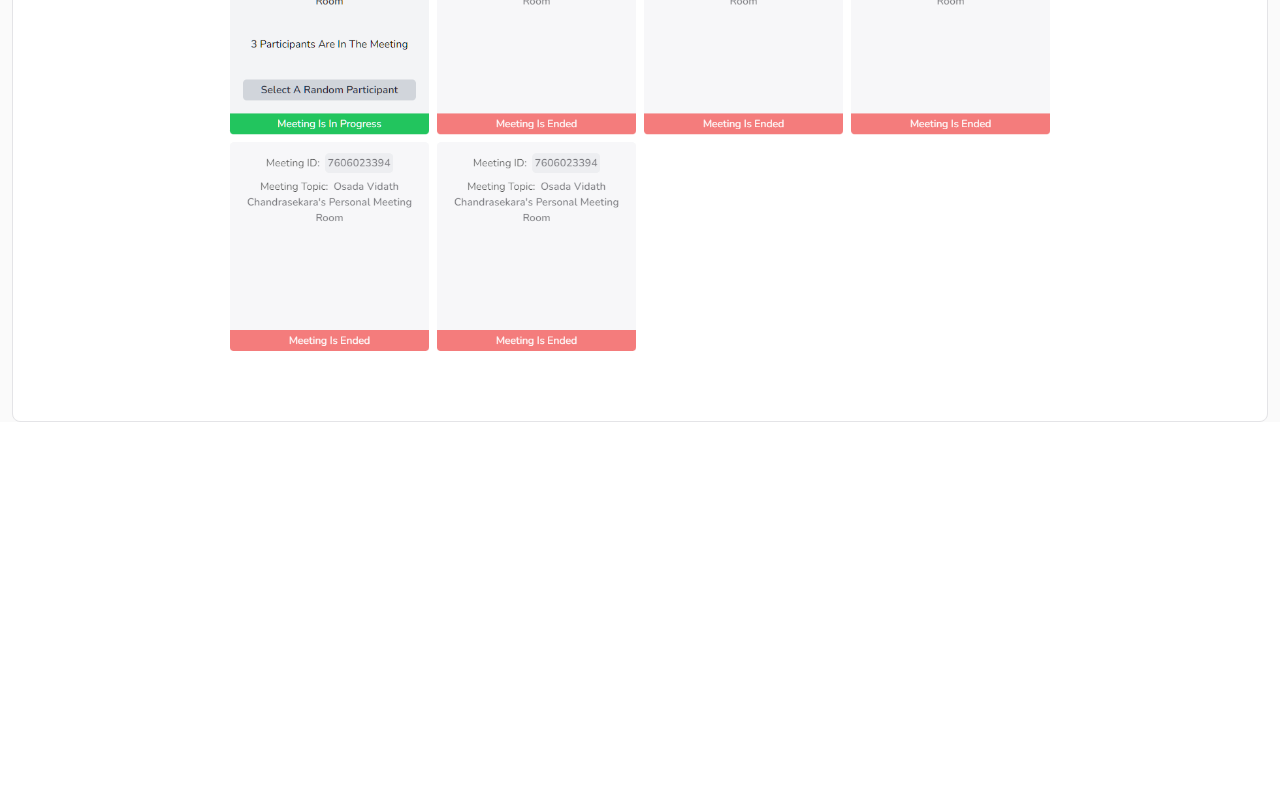
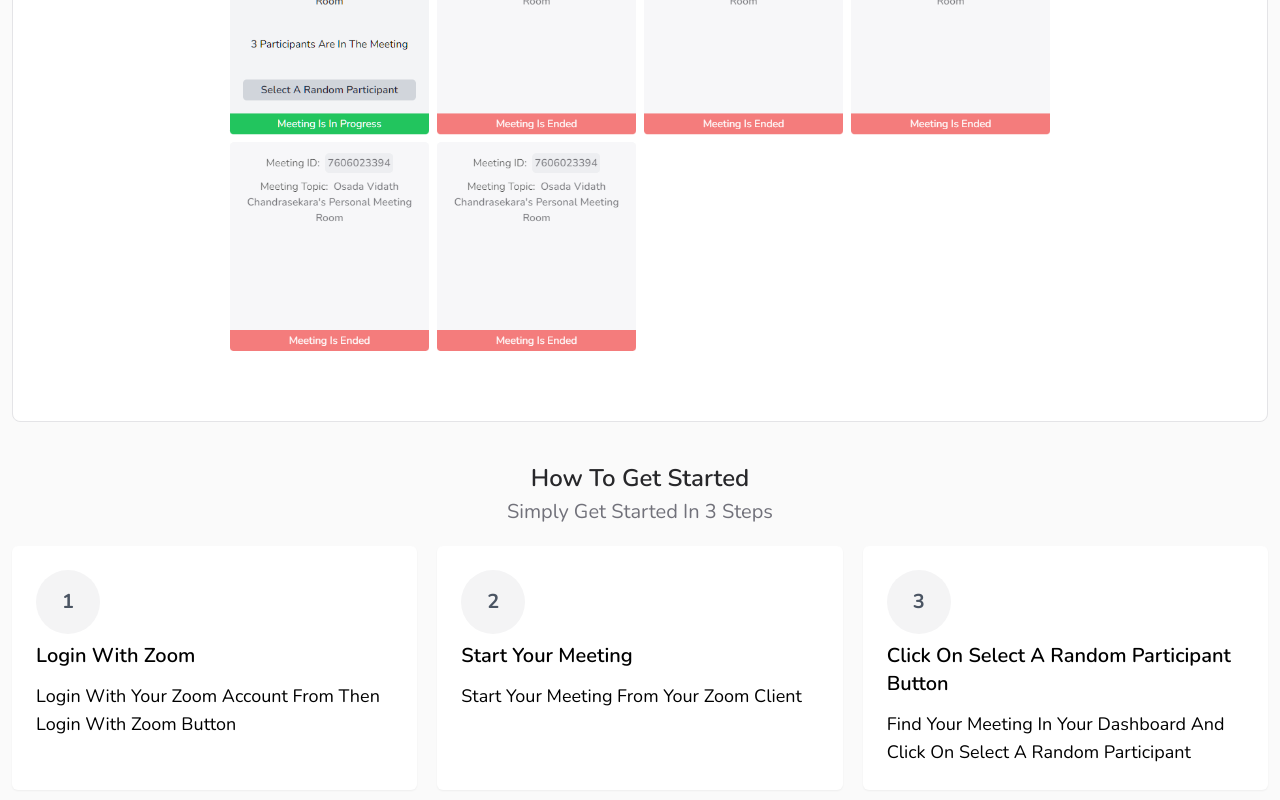
Before and after one commit to osadavc/random-zoomer, a Next.js app: page / in a window 1280 px wide. Shown: the part 444-1244 px from the top of the page. Before the commit the page ends 866 px from the top, so only its background shows below. Built offline with nearby package versions, Linux system fonts and the light colour scheme; no server answers.

Commit message:
finished landing page

```diff
--- /dev/null
+++ b/src/components/Home/Steps.tsx
@@ -0,0 +1,60 @@
+import { FC } from "react";
+
+const steps = [
+  {
+    title: "Login With Zoom",
+    description:
+      "Login with your zoom account from then Login With Zoom Button",
+  },
+  {
+    title: "Start Your Meeting",
+    description: "Start your meeting from your zoom client",
+  },
+  {
+    title: "Click on Select A Random Participant button",
+    description:
+      "Find your meeting in your dashboard and click on select a random participant",
+  },
+];
+
+const Steps = () => {
+  return (
+    <div className="mx-auto max-w-7xl px-3 py-5 capitalize">
+      <div className="mx-auto flex max-w-7xl flex-col px-3 pt-5 text-center">
+        <h1 className="text-2xl font-semibold text-zinc-800">
+          How To Get Started
+        </h1>
+        <h3 className="mt-1 text-xl text-zinc-500">
+          Simply Get Started In 3 Steps
+        </h3>
+      </div>
+
+      <div className="mt-5 grid gap-5 md:grid-cols-3">
+        {steps.map((step, index) => (
+          <SingleStep id={index + 1} {...step} />
+        ))}
+      </div>
+    </div>
+  );
+};
+
+interface SingleStepProps {
+  id: number;
+  title: string;
+  description: string;
+}
+
+const SingleStep: FC<SingleStepProps> = ({ id, title, description }) => {
+  return (
+    <div className="rounded-md bg-white p-6 shadow-sm">
+      <div className="mb-2 flex h-16 w-16 items-center justify-center rounded-full bg-zinc-100">
+        <h3 className="text-xl font-bold text-gray-600">{id}</h3>
+      </div>
+
+      <h2 className="mb-3 text-xl font-semibold">{title}</h2>
+      <p className="text-lg">{description}</p>
+    </div>
+  );
+};
+
+export default Steps;
--- a/src/pages/index.tsx
+++ b/src/pages/index.tsx
@@ -2,6 +2,7 @@ import type { GetServerSideProps, NextPage } from "next";
 import { getToken, JWT } from "next-auth/jwt";
 import Header from "../components/Common/Header";
 import Intro from "../components/Home/Intro";
+import Steps from "../components/Home/Steps";
 
 interface DashboardProps {
   user: JWT;
@@ -9,9 +10,10 @@ interface DashboardProps {
 
 const Home: NextPage<DashboardProps> = ({ user }) => {
   return (
-    <div className="w min-h-screen bg-zinc-50 font-nunito">
+    <div className="min-h-screen bg-zinc-50 font-nunito">
       <Header user={user} />
       <Intro user={user} />
+      <Steps />
     </div>
   );
 };
```
